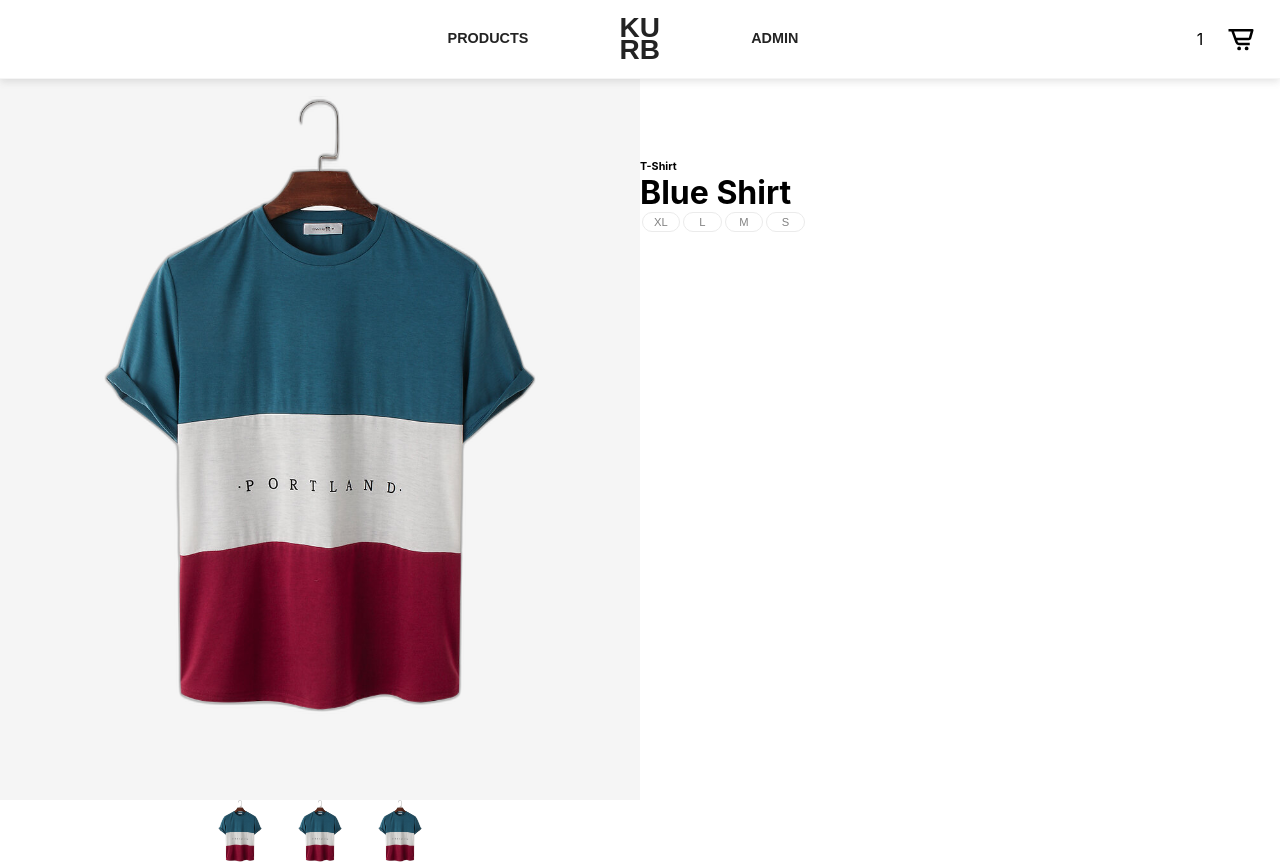
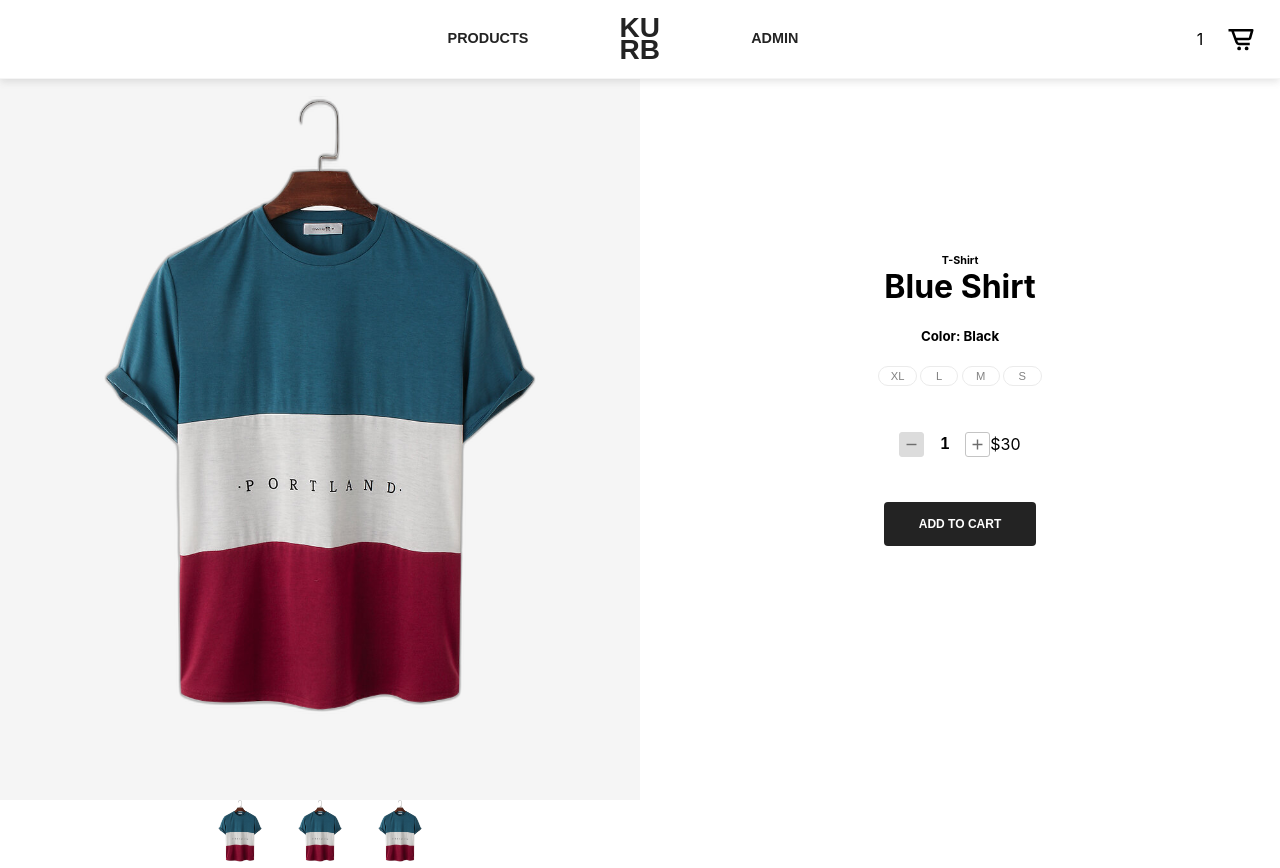
Before and after one commit to TajLonghurst/React-Products-Project, a React (Create React App) app: page /productDetials/1 in a window 1280 px wide. Built offline with nearby package versions, Linux system fonts and the light colour scheme.

Commit message:
individualProducts css classes added

```diff
--- a/src/Components/IndividualDetails/ProductInfo.js
+++ b/src/Components/IndividualDetails/ProductInfo.js
@@ -1,11 +1,18 @@
 import React from "react";
 import classes from "../IndividualDetails/ProductInfo.module.css";
+import Button from "../UI/Button";
+import plusIcon from "../../Assets/Icons/bx-plus.svg";
+import minusIcon from "../../Assets/Icons/bx-minus.svg";
 
 const ProductInfo = () => {
   return (
+    <div className={classes.body}>
       <div className={classes.container}>
         <h6 className={classes.categories}>T-Shirt</h6>
         <h1 className={classes.header}>Blue Shirt</h1>
+        <h5>
+          Color: <span>Black</span>
+        </h5>
         <ul className={classes.sizes}>
           <li className={classes.sizesBody}>
             <p className={classes.sizeText}>XL</p>
@@ -20,6 +27,18 @@ const ProductInfo = () => {
             <p className={classes.sizeText}>S</p>
           </li>
         </ul>
+        <div className={classes.incromentbtns}>
+          <button className={classes.minsBtn}>
+            <img className={classes.iconsize} src={minusIcon} alt="-" />
+          </button>
+          <p className={classes.itemCount}>1</p>
+          <button className={classes.plusBtn}>
+            <img className={classes.iconsize} src={plusIcon} alt="+" />
+          </button>
+          <p>$30</p>
+        </div>
+        <Button>Add to Cart</Button>
+      </div>
     </div>
   );
 };
--- a/src/Components/IndividualDetails/ProductInfo.module.css
+++ b/src/Components/IndividualDetails/ProductInfo.module.css
@@ -1,6 +1,15 @@
+.body {
+  flex-direction: row;
+  display: flex;
+  justify-content: center;
+  align-items: center;
+  height: 100%;
+}
 .container {
-  margin-top: 10rem;
+  display: flex;
   position: relative;
+  flex-direction: column;
+  align-items: center;
 }
 .categories {
   margin: 0rem;
@@ -39,3 +48,49 @@
   color: #828282;
   font-family: sans-serif;
 }
+.incromentbtns {
+  margin: 2rem;
+  display: flex;
+  flex-direction: row;
+  align-items: center;
+}
+.minsBtn {
+  background-color: #dcdcdc;
+  border: 1px solid #dcdcdc;
+  border-radius: 3px;
+  width: 25px;
+  height: 25px;
+  display: flex;
+  flex-direction: row;
+  justify-content: center;
+  align-items: center;
+}
+.plusBtn {
+  background-color: transparent;
+  border: 1px solid #c4c4c4;
+  border-radius: 3px;
+  width: 25px;
+  height: 25px;
+  display: flex;
+  flex-direction: row;
+  justify-content: center;
+  align-items: center;
+}
+.minsBtn:active {
+  background-color: #c7c7c7;
+}
+
+.plusBtn:active {
+  background-color: #e9e9e9;
+}
+.itemCount {
+  margin-left: 1rem;
+  margin-right: 1rem;
+  font-family: sans-serif;
+  font-size: 1rem;
+  font-weight: bold;
+}
+.iconsize {
+  width: 17px;
+  height: 17px;
+}
--- /dev/null
+++ b/src/Components/UI/Button.js
@@ -0,0 +1,8 @@
+import React from "react";
+import classes from "./Button.module.css";
+
+const Button = (props) => {
+  return <button className={classes.button}>{props.children}</button>;
+};
+
+export default Button;
--- /dev/null
+++ b/src/Components/UI/Button.module.css
@@ -0,0 +1,16 @@
+.button {
+  width: 9.5rem;
+  height: 2.75rem;
+  background-color: #232323;
+  border: 0px;
+  border-radius: 4px;
+  color: #fff;
+  font-family: sans-serif;
+  text-transform: uppercase;
+  font-size: 0.75rem;
+  letter-spacing: 0px;
+  font-weight: bold;
+}
+.button:active {
+  background-color: #0f0f0f;
+}
```
Also changed, not shown: src/Assets/Icons/bx-minus.svg (added), src/Assets/Icons/bx-plus.svg (added). Lines whose indentation alone changed are shown as unchanged.
